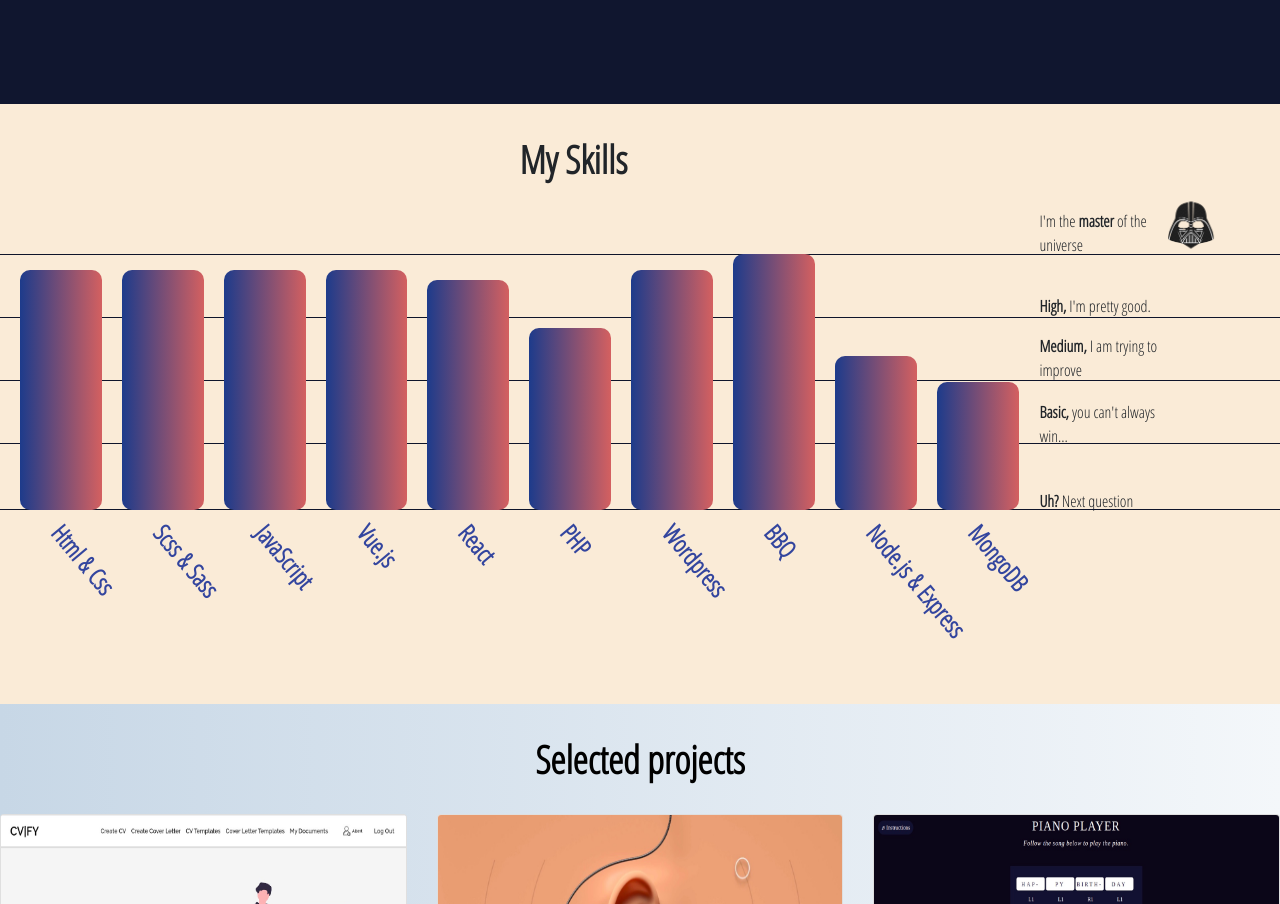
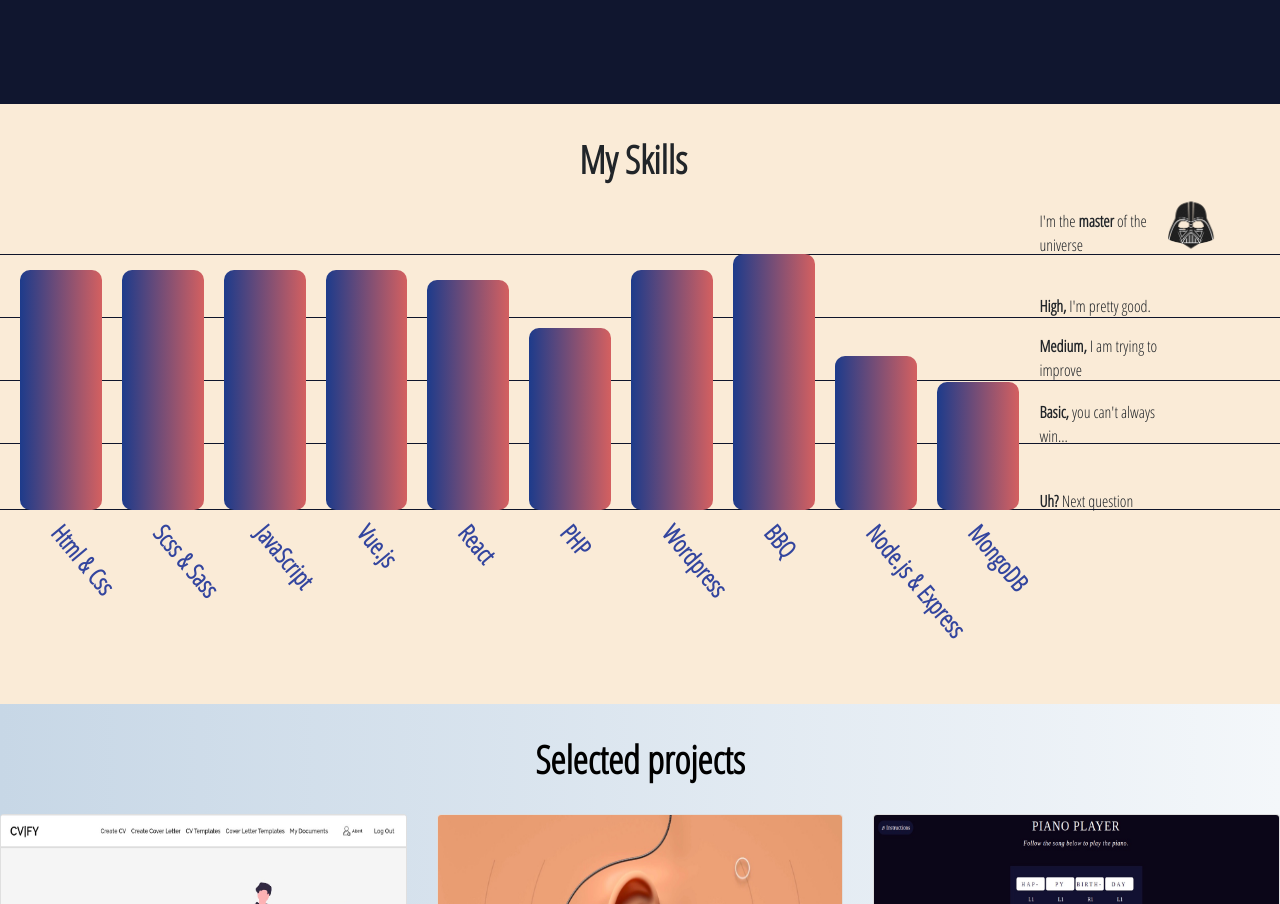
Before and after one commit to AJEdelmann/Portfolio, a React (Create React App) app: page / in a window 1280 px wide. Shown: the part 1416-2320 px from the top of the page. Built offline with nearby package versions, Linux system fonts and the light colour scheme.

Commit message:
finetunning

```diff
--- a/src/css/App.css
+++ b/src/css/App.css
@@ -221,6 +221,7 @@ img {
   font-size: 2.4rem;
   text-align: center;
   font-weight: 600;
+  margin-left: 10.416666%;
 }
 
 .skills-ul {
```
